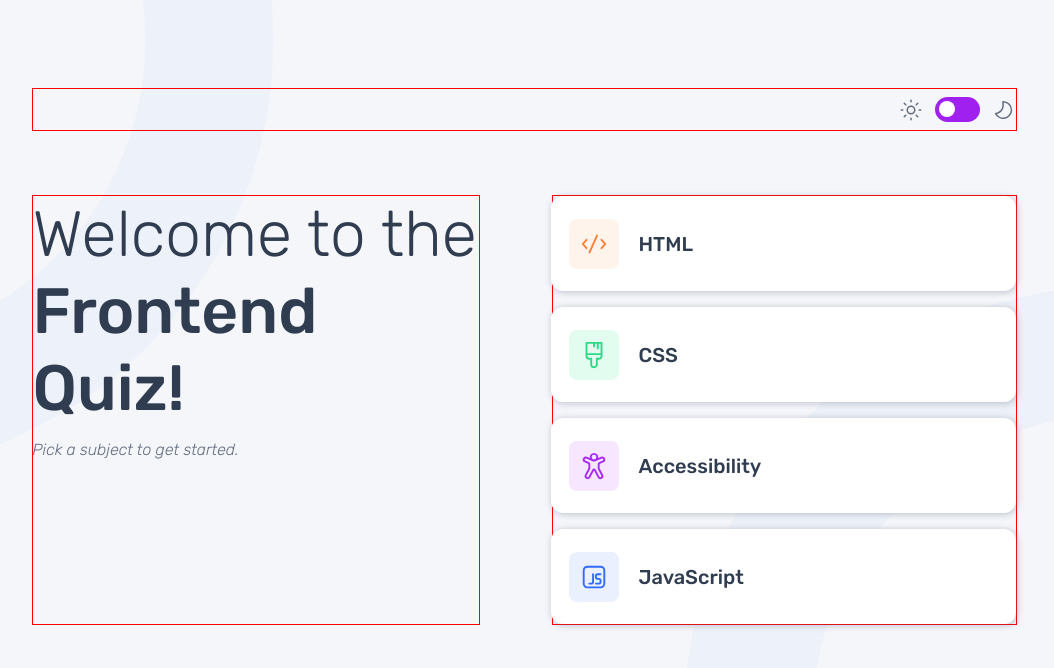
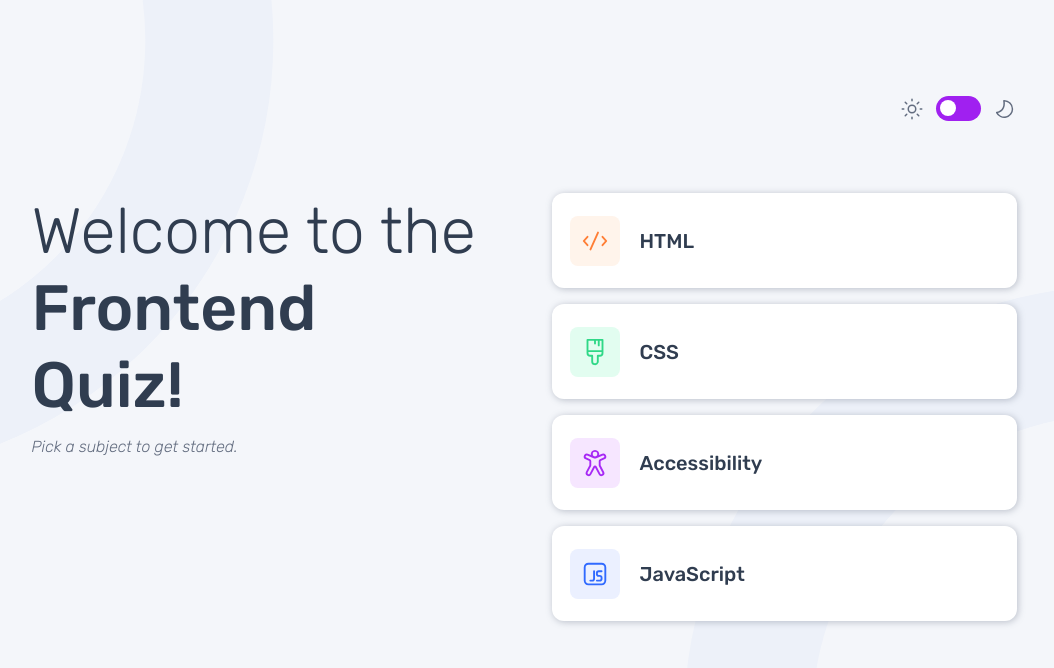
Before and after one commit to UloakuObi/frontend-quizzical, a React (Vite) app: page / in a window 1280 px wide. Shown: the top 668 px of the page, without its empty margins (116-1170 px from the left). Built offline with nearby package versions, Linux system fonts and the light colour scheme.

Commit message:
Design update

```diff
--- a/index.css
+++ b/index.css
@@ -168,7 +168,6 @@ h1 > span {
   align-items: center;
   justify-content: space-between;
   min-width: 100%;
-  border: 1px solid red;
 }
 
 .home-page-header {
@@ -176,16 +175,14 @@ h1 > span {
   align-items: end;
   justify-content: end;
   min-width: 100%;
-  border: 1px solid red;
 }
 
-.left-column {
+/* .left-column {
   border: 1px solid red;
-}
+} */
 
 
 .right-column {
-  border: 1px solid red;
   display: flex;
   flex-direction: column;
   flex-basis: max-content;
@@ -202,8 +199,8 @@ h1 > span {
         "left right";
     row-gap: 4rem;
     column-gap: clamp(2.5rem, 30vw, 4.5rem);
-    /* padding-top: 3rem; */
-    padding: clamp(2.5rem, 30vw, 4.5rem);
+    /* padding-top: 1rem; */
+    padding-inline: clamp(2.5rem, 30vw, 4.5rem);
     place-content: center;
   }
   .home-page-header {
@@ -211,7 +208,6 @@ h1 > span {
     display: flex;
     justify-content: end;
     min-width: 100%;
-    border: 1px solid red;
   }
 
   .quiz-page-header {
@@ -219,12 +215,10 @@ h1 > span {
     display: flex;
     justify-content: space-between;
     min-width: 100%;
-    border: 1px solid red;
   }
 
   .left-column {
     grid-area: left;
-    border: 1px solid red;
     display: flex;
     flex-direction: column;
   }
@@ -235,7 +229,6 @@ h1 > span {
 
   .right-column {
     grid-area: right;
-    border: 1px solid red;
     display: flex;
     flex-direction: column;
     align-items: end;
@@ -315,9 +308,7 @@ div.logo-container {
   align-items: center;
   gap: 0.95rem;
   width: 255px;
-  /* font-weight: 500; */
   padding: 0.85rem 0.5rem 0.85rem 0;
-  /* border: 1px solid hsl(var(--clr-blue-900)); */
 }
 
 div.logo-container .icon-box {
@@ -342,7 +333,6 @@ button {
   color: white;
   cursor: pointer;
   font-family: inherit;
-  /* font-weight: 500; */
 }
 
 button.btn-size {
@@ -637,7 +627,7 @@ progress.progress-light {
   }
 
   div.score-card-size {
-    width: 410px;
+    width: 100%;
     height: 350px;
   }
 
--- a/src/components/CategoryButton.jsx
+++ b/src/components/CategoryButton.jsx
@@ -17,5 +17,3 @@ export default function CategoryButton({ children, src, className, onClick }) {
     </Button>
   );
 }
-
-//let btnClassnames = clsx(`desktop-btn fs-6 ${className}`);
--- a/src/pages/QuizPage.jsx
+++ b/src/pages/QuizPage.jsx
@@ -82,8 +82,14 @@ export default function QuizPage({category, setCurrentPage}) {
     }
 
     function handleGetScore() {
-        setDisplayScore(true)
-        setShowFeedback(false)
+        if (!selectedAnswer) {
+            setShowFeedback(null)
+        }
+        if (selectedAnswer) {
+            setDisplayScore(true)
+            setShowFeedback(false)
+        }
+
     }
 
     function handlePlayAgain() {
```
